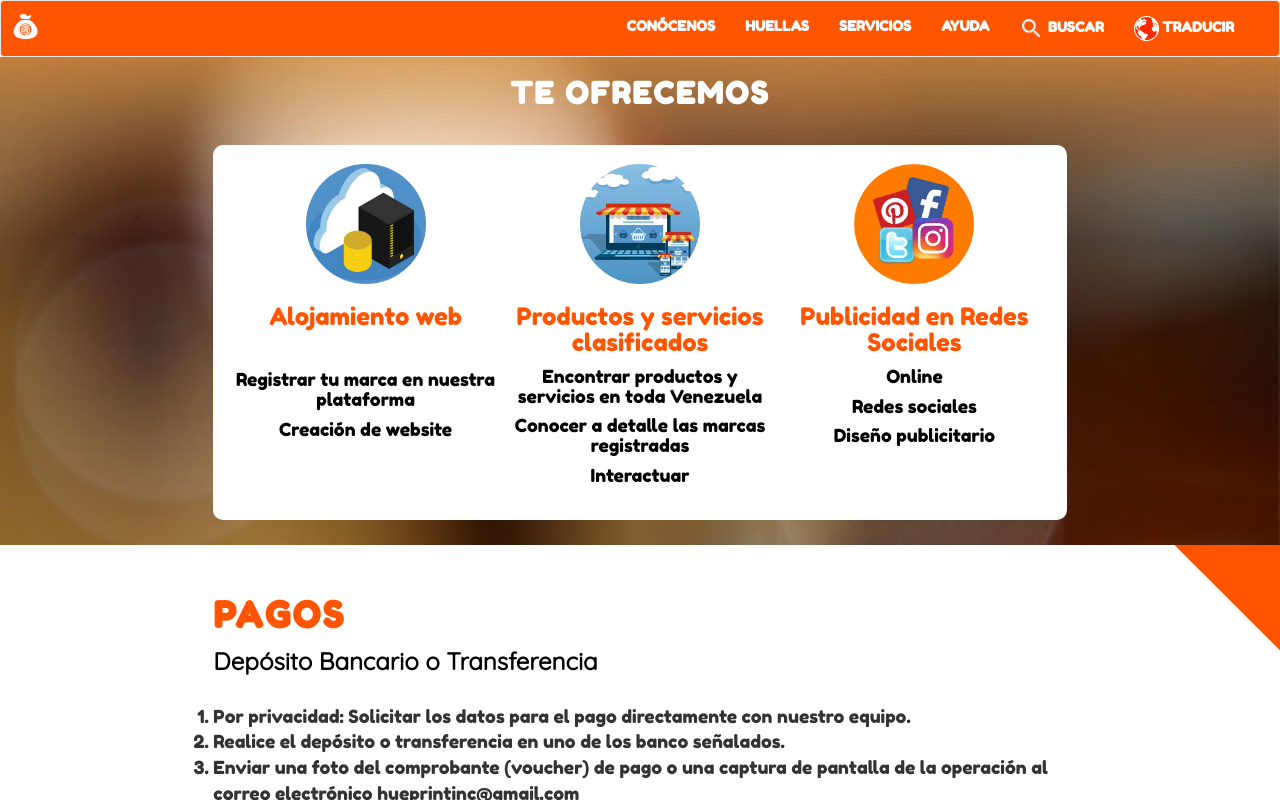
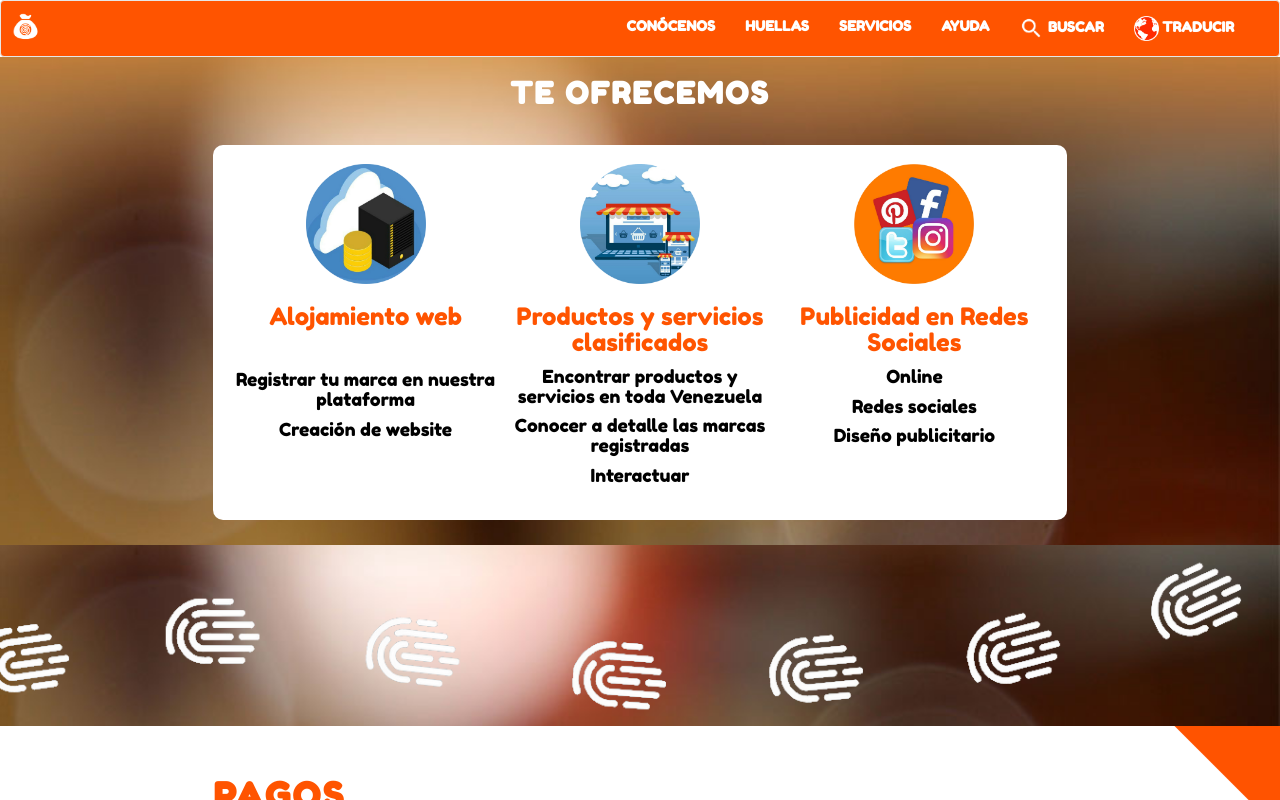
Before and after one commit to jfuenmayor96/hueprint, a React (Create React App) app: page /hueprint/servicios in a window 1280 px wide. Shown: the top 800 px of the page. Built offline with nearby package versions, Linux system fonts and the light colour scheme; a web font is replaced by a local one.

Commit message:
se agregan huellas blancas a la seccion de Servicios

```diff
--- a/src/containers/Servicios/Servicios.css
+++ b/src/containers/Servicios/Servicios.css
@@ -5,6 +5,13 @@
     background-size: cover;
     background-attachment: fixed;
     z-index: -99999;
+}
+
+div.row.burbujas>img {
+  width: 100%;
+  position: relative;
+  left: -20px;
+  padding: 10px 0px;
 }
 
 .triangulo {
--- a/src/containers/Servicios/Servicios.js
+++ b/src/containers/Servicios/Servicios.js
@@ -33,7 +33,9 @@ class Servicios extends React.Component {
                 </div>
             </div>
         </div>
-
+        <div className="row burbujas">
+          <img className="img-responsive" src={require("../../assets/Servicios/huellas.png")} alt="Huellas" width="100%"/>
+        </div>
         <div className="row triangulo" style={{paddingTop: "30px", paddingBottom: "30px", marginLeft: "0px", marginRight: "0px"}}>
           <div className="col-lg-offset-2 col-md-offset-2 col-sm-offset-1 col-xs-offset-1 col-lg-8 col-md-8 col-sm-10 col-xs-10" style={{paddingLeft: "0px", paddingRight: "0px"}}>
             <h2 style={{fontFamily: "Fredoka One", fontWeight: "bold", letterSpacing: "2px", textAlign: "left", fontSize: "36px"}}>PAGOS</h2>
```
Also changed, not shown: src/assets/Servicios/huellas.png (added).
